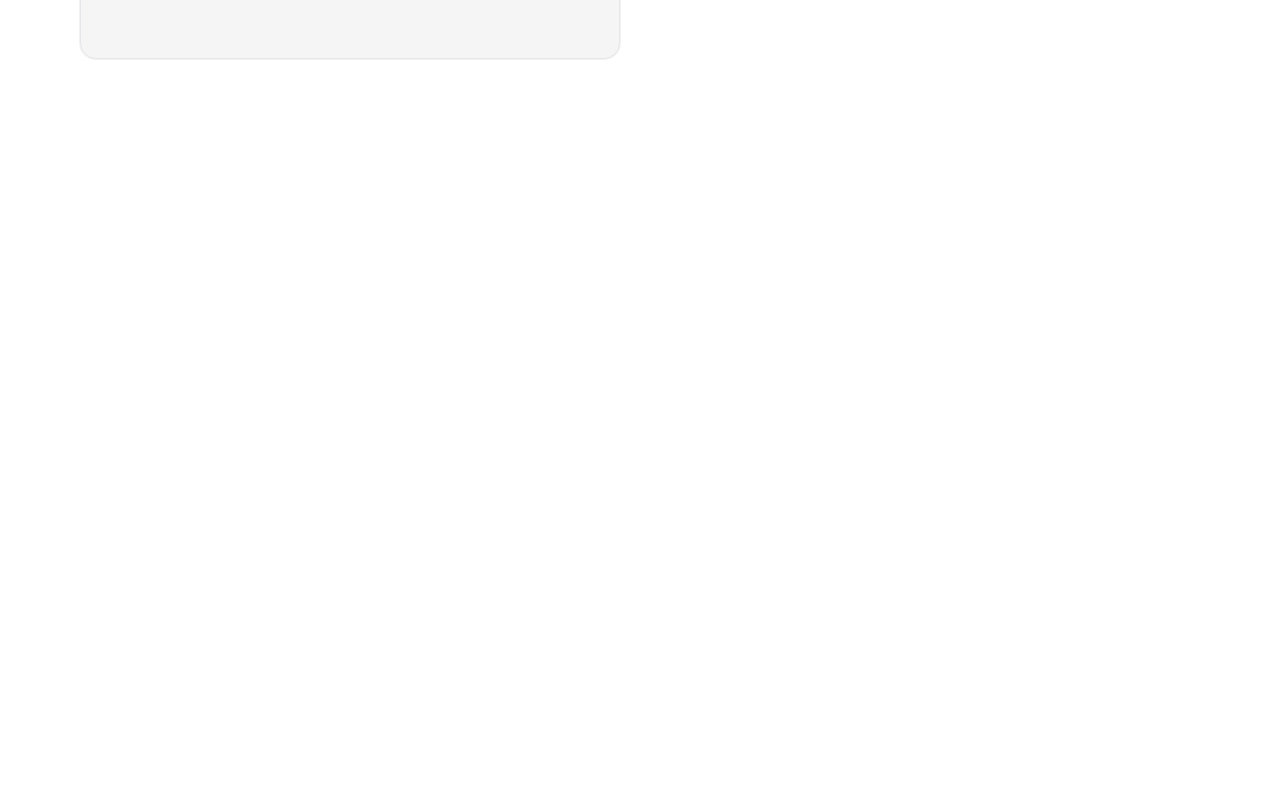
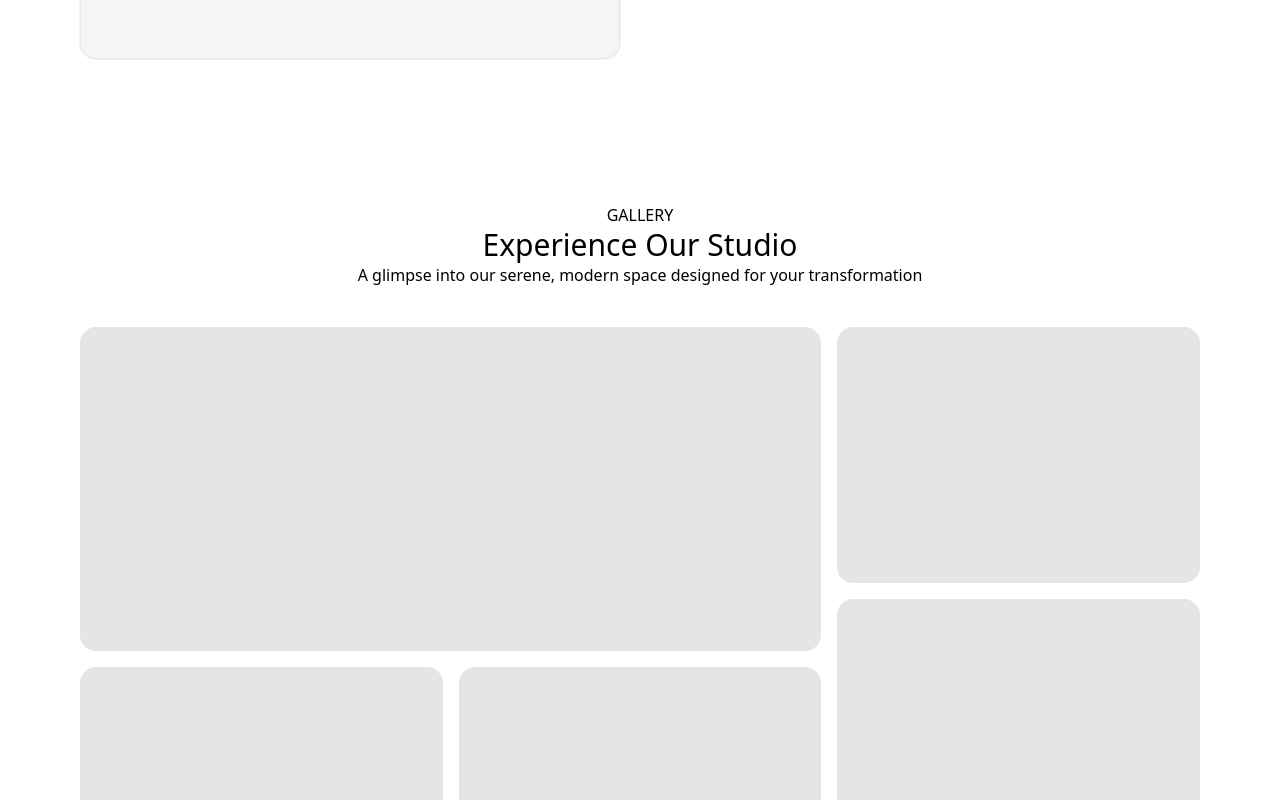
Before and after one commit to denichinv/euphoria-wellness-studio-bg, a React (Vite) app: page / in a window 1280 px wide. Shown: the part 1500-2300 px from the top of the page. Before the commit the page ends 1639 px from the top, so only its background shows below. Built offline with nearby package versions, Linux system fonts and the light colour scheme.

Commit message:
add Gallery section with grid

```diff
--- a/src/App.tsx
+++ b/src/App.tsx
@@ -2,6 +2,7 @@ import { Navbar } from "./components/layout/Navbar";
 import { Hero } from "./components/sections/Hero";
 import { Services } from "./components/sections/Services";
 import { About } from "./components/sections/About";
+import { Gallery } from "./components/sections/Gallery";
 
 export default function App() {
   return (
@@ -10,6 +11,7 @@ export default function App() {
       <Hero />
       <Services />
       <About />
+      <Gallery />
     </>
   );
 }
--- /dev/null
+++ b/src/components/sections/Gallery.tsx
@@ -0,0 +1,52 @@
+export function Gallery() {
+  const items = [
+    {
+      id: 1,
+      className: "col-span-2 row-span-10 lg:col-span-2 lg:row-span-16",
+    },
+    {
+      id: 2,
+      className: "col-span-1 row-span-8 lg:col-span-1 lg:row-span-8",
+    },
+    {
+      id: 3,
+      className: "col-span-1 row-span-12 lg:col-span-1 lg:row-span-14",
+    },
+    {
+      id: 4,
+      className: "col-span-2 row-span-8 lg:col-span-1 lg:row-span-10",
+    },
+    {
+      id: 5,
+      className: "col-span-1 row-span-8 lg:col-span-1 lg:row-span-8",
+    },
+    {
+      id: 6,
+      className: "col-span-1 row-span-10 lg:col-span-1 lg:row-span-12",
+    },
+  ];
+
+  return (
+    <section
+      id="gallery"
+      aria-labelledby="gallery-title"
+      className="py-16 max-w-6xl mx-auto px-4 text-center "
+    >
+      <p>GALLERY</p>
+      <h2 id="gallery-title" className="text-3xl">
+        Experience Our Studio
+      </h2>
+      <p>
+        A glimpse into our serene, modern space designed for your transformation
+      </p>
+      <ul className="grid grid-cols-2 lg:grid-cols-3 gap-4 auto-rows-[18px] mt-10">
+        {items.map((item) => (
+          <li
+            key={item.id}
+            className={`${item.className} rounded-2xl bg-neutral-200 overflow-hidden`}
+          ></li>
+        ))}
+      </ul>
+    </section>
+  );
+}
```
